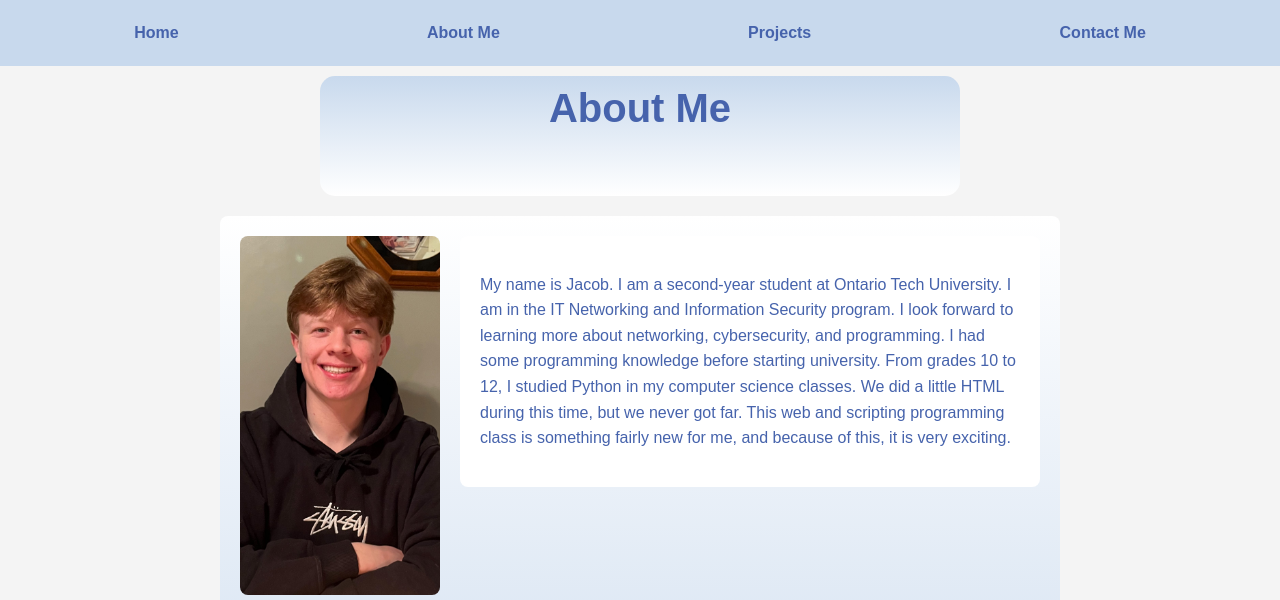
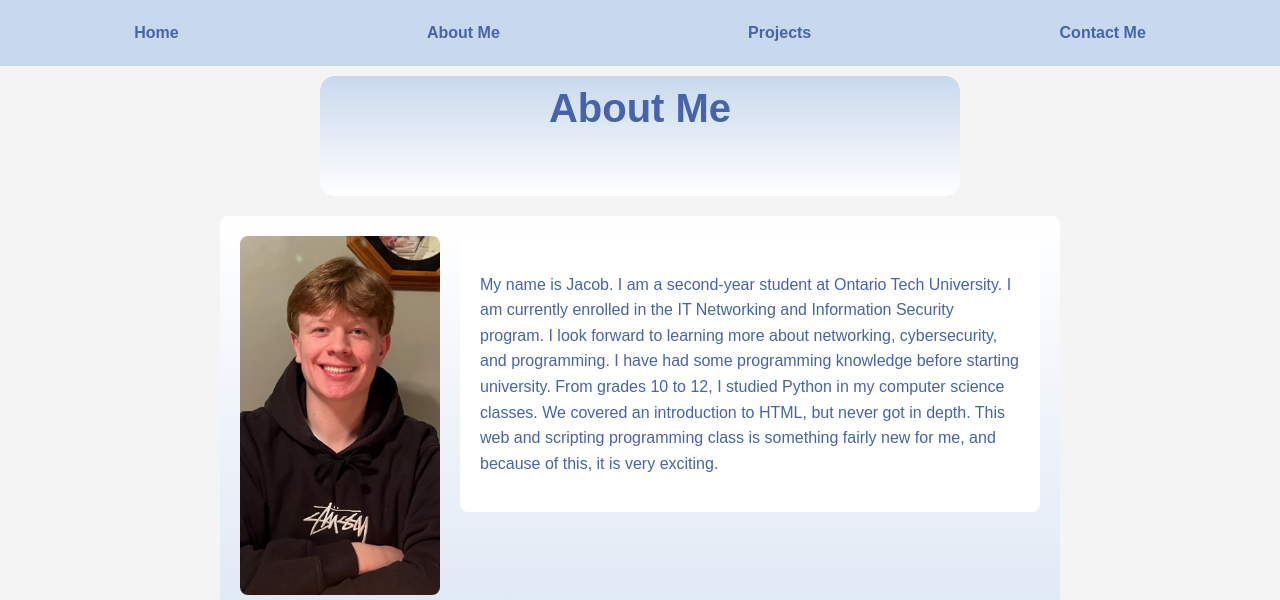
Before and after one commit to Jacob-B17/Web-and-Script, a plain HTML site: page About.html in a window 1280 px wide. Shown: the top 600 px of the page. Drawn offline with Linux system fonts and the light colour scheme.

Commit message:
spelling

```diff
--- a/About.html
+++ b/About.html
@@ -25,11 +25,11 @@
         </div>
         <div id="right-column">
             <p>My name is Jacob. I am a second-year student at Ontario Tech University.
-                I am in the IT Networking and Information Security program.
+                I am currently enrolled in the IT Networking and Information Security program.
                 I look forward to learning more about networking, cybersecurity, and programming.
-                I had some programming knowledge before starting university.
+                I have had some programming knowledge before starting university.
                 From grades 10 to 12, I studied Python in my computer science classes.
-                We did a little HTML during this time, but we never got far.
+                We covered an introduction to HTML, but never got in depth.
                 This web and scripting programming class is something fairly new for me, and because of this, it is very exciting.
             </p>
         </div>
```
Also changed, not shown: 1 other file.
